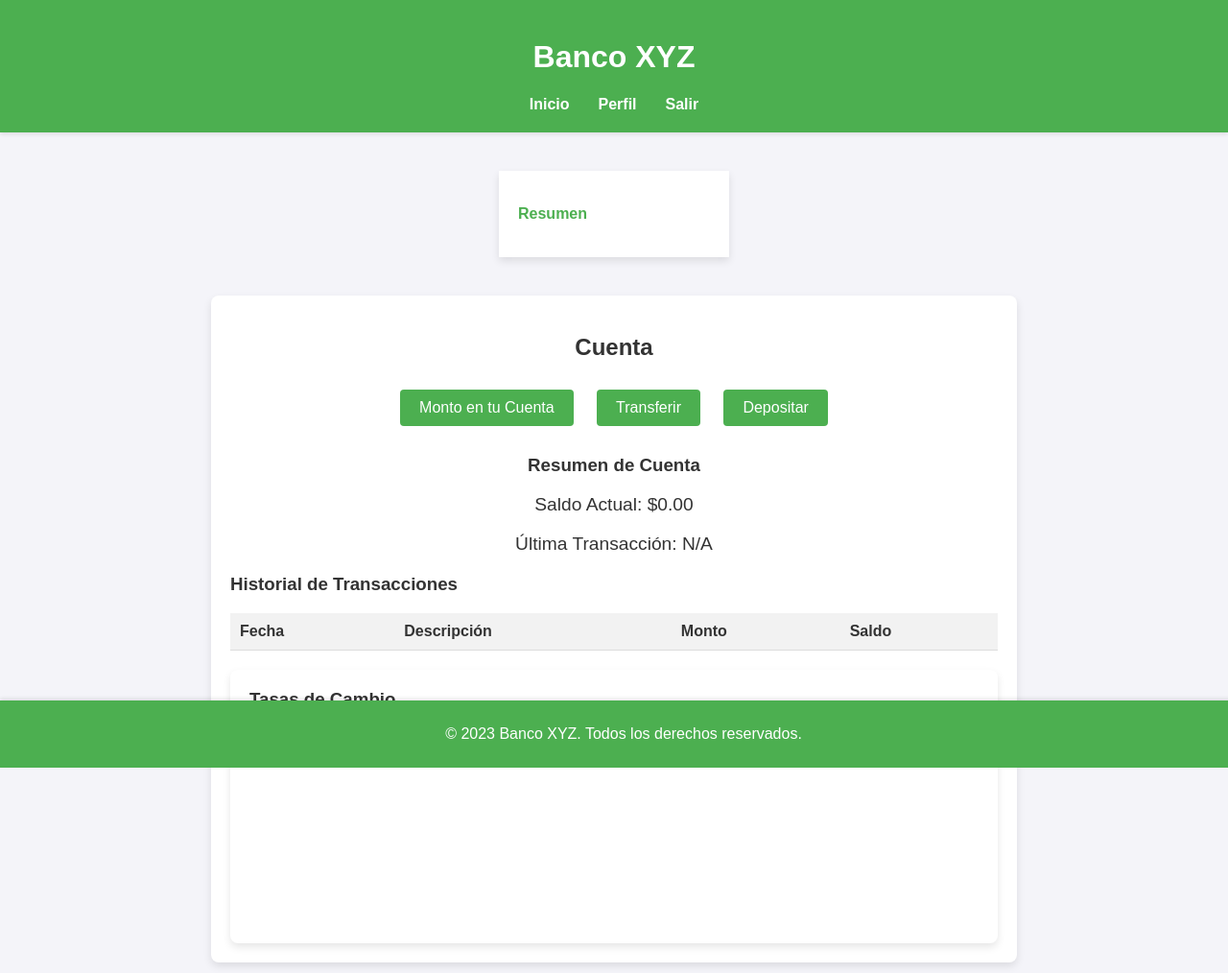
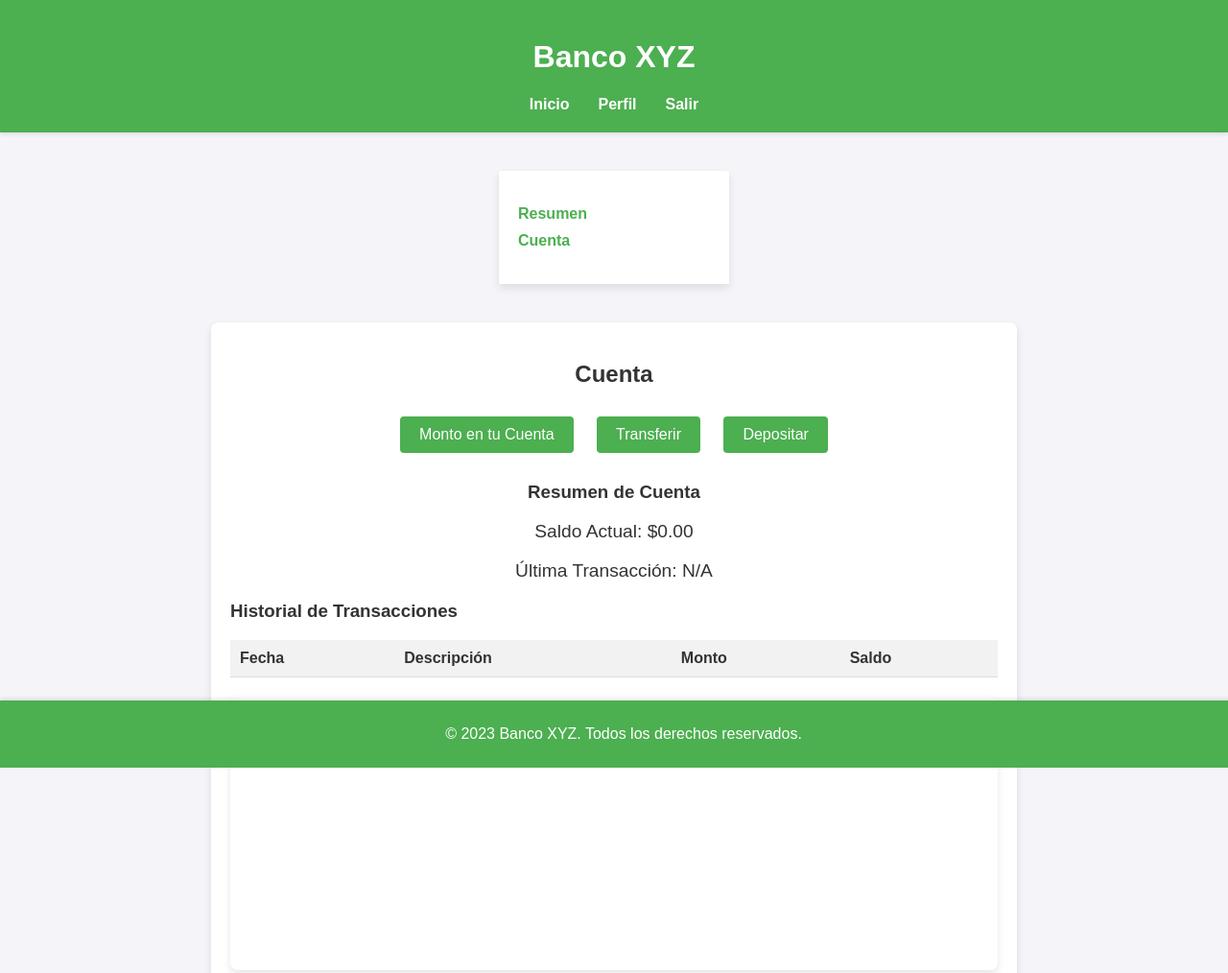
Before and after one commit to s7n5c4n/preentrega_cristobalHachim_js, a plain HTML site: page templates/cuenta.html in a window 1280 px wide. Shown: the top 1014 px of the page at 96% size. Drawn offline with nearby package versions, Linux system fonts and the light colour scheme; no server answers.

```diff
--- a/js/api.js
+++ b/js/api.js
@@ -48,4 +48,5 @@
 }
 document.addEventListener('DOMContentLoaded', () => {
     obtenerTasasDeCambio();
+    // setInterval(obtenerTasasDeCambio, 60000);
 });
--- a/js/script.js
+++ b/js/script.js
@@ -201,4 +201,5 @@
     });
 
     document.getElementById('logoutButton')?.addEventListener('click', cerrarSesion);
+    // document.getElementById('balanceChart')?.addEventListener('click', () => {
 });
--- a/templates/cuenta.html
+++ b/templates/cuenta.html
@@ -17,13 +17,13 @@
                     <li><a href="#">Perfil</a></li>
                     <li><a href="#" id="logoutButton">Salir</a></li>
                 </ul>
-
             </nav>
         </header>
         <main class="main-content">
             <aside class="sidebar">
                 <ul>
                     <li><a href="/templates/resumen.html">Resumen</a></li>
+                    <li><a href="/templates/cuenta.html">Cuenta</a></li>
                 </ul>
             </aside>
             <section class="content">
```
